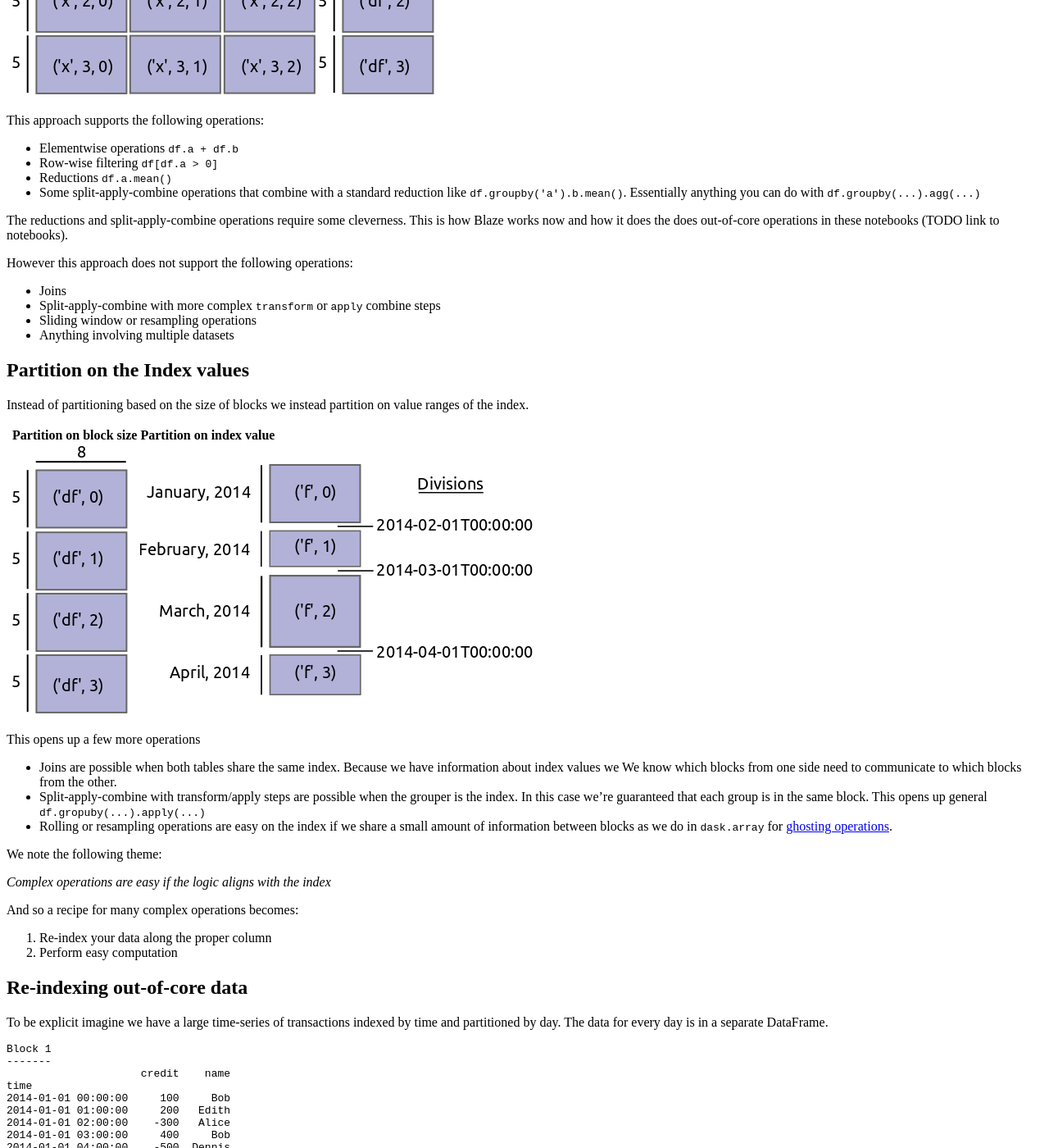
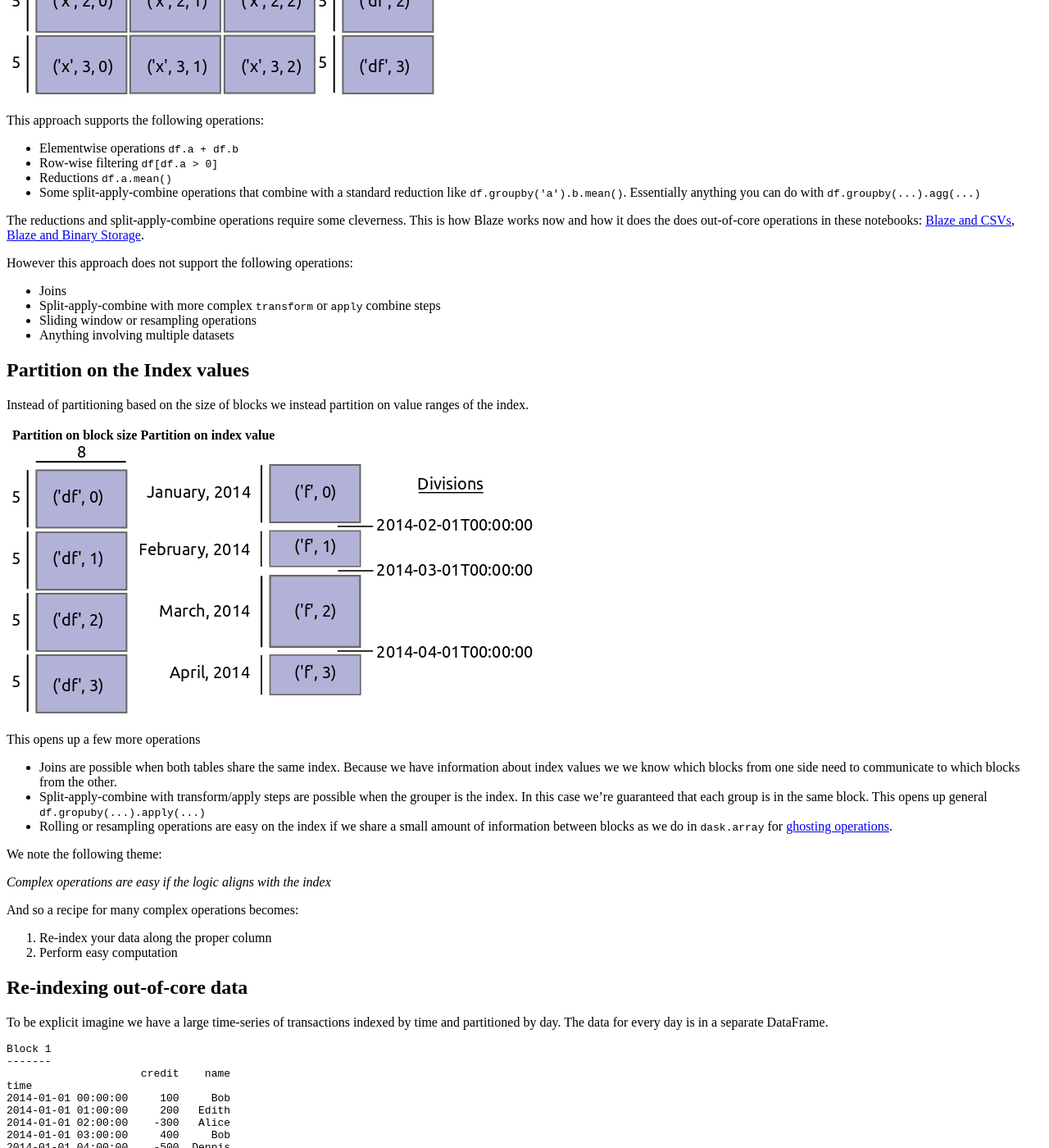
Before and after one commit to besyskymnbk/blog, a Jekyll site: the page built from _posts/work/2015-03-10-Towards-OOC-Frame.md, in a window 1280 px wide and 1400 px high, scrolled down 1003 px. Shown: the whole window at 82% size. Built offline with Jekyll 4.4.1, drawn with Linux system fonts in a browser that asks for light colours; comment, search, counter and statistics services are not loaded.

Commit message:
frame: add links to notebooks

```diff
--- a/_posts/work/2015-03-10-Towards-OOC-Frame.md
+++ b/_posts/work/2015-03-10-Towards-OOC-Frame.md
@@ -84,7 +84,9 @@ This approach supports the following operations:
 
 The reductions and split-apply-combine operations require some cleverness.
 This is how Blaze works now and how it does the does out-of-core operations in
-these notebooks (TODO link to notebooks).
+these notebooks:
+[Blaze and CSVs](http://nbviewer.ipython.org/github/ContinuumIO/blaze/blob/gh-pages/notebooks/timings-csv.ipynb),
+[Blaze and Binary Storage](http://nbviewer.ipython.org/github/ContinuumIO/blaze/blob/gh-pages/notebooks/timings-bcolz.ipynb).
 
 However this approach does not support the following operations:
 
@@ -115,7 +117,7 @@ value ranges of the index.
 This opens up a few more operations
 
 *  Joins are possible when both tables share the same index.  Because we have
-   information about index values we We know which blocks from one side need to
+   information about index values we we know which blocks from one side need to
    communicate to which blocks from the other.
 *  Split-apply-combine with transform/apply steps are possible when the grouper
    is the index.  In this case we're guaranteed that each group is in the same
```
